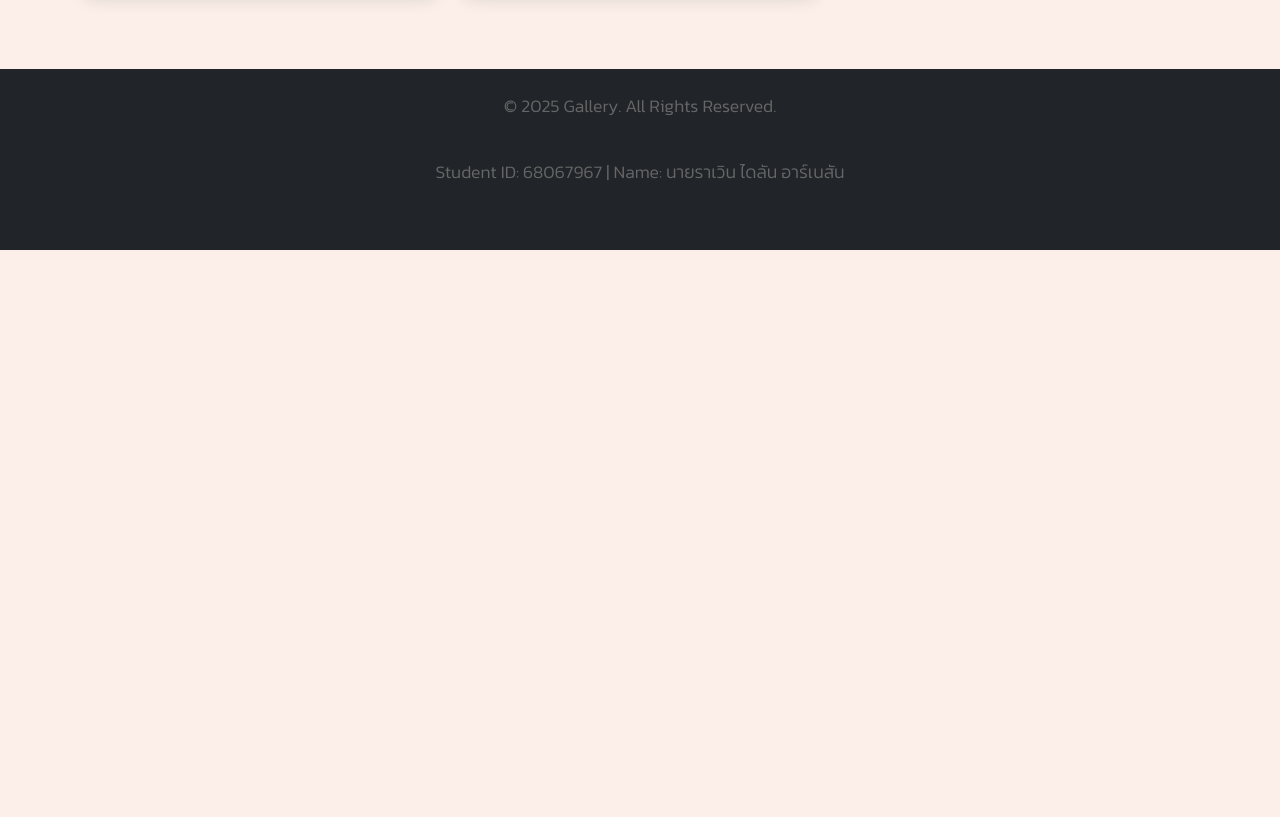
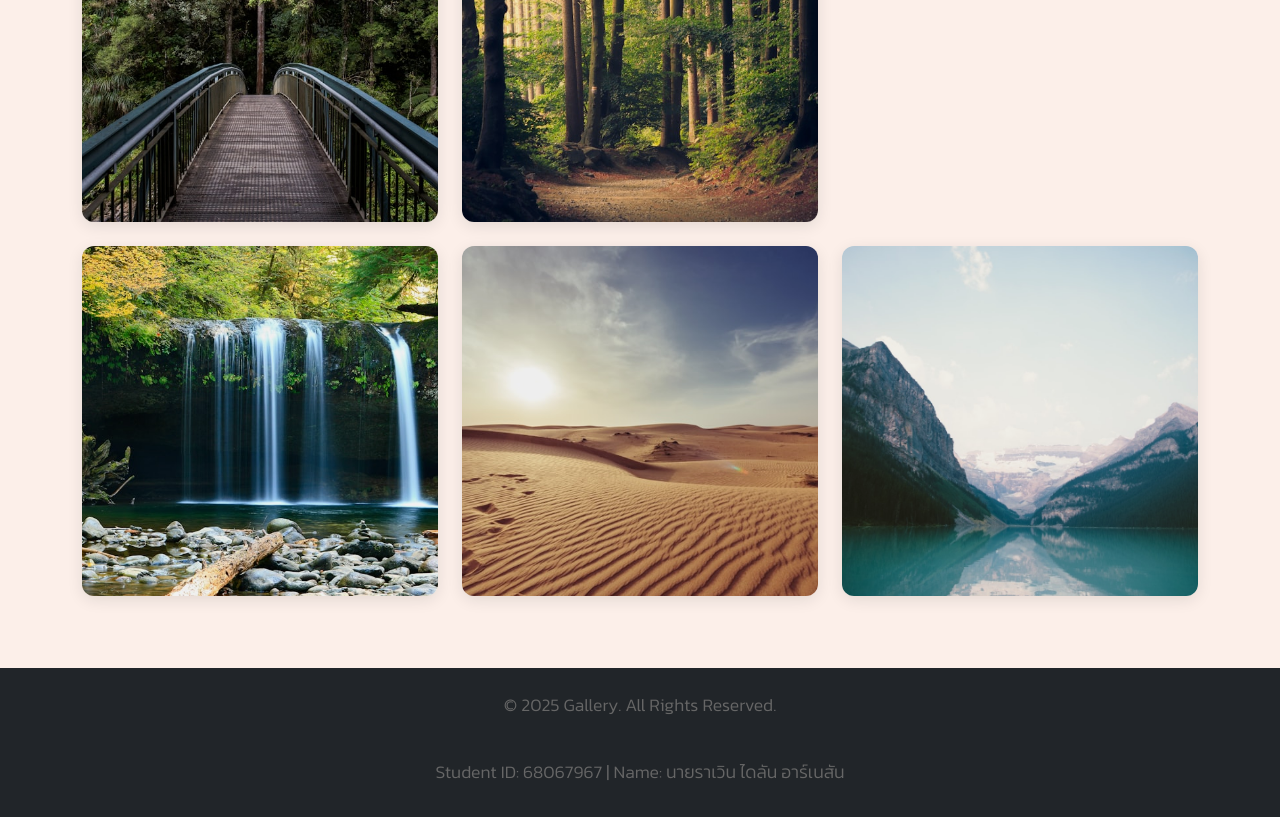
Before and after one commit to Ikarasul/L2_Raven_Dylan_Arneson_68067967, a plain HTML site: page index.html in a window 1280 px wide. Shown: the part 742-1559 px from the top of the page. Before the commit the page ends 992 px from the top, so only its background shows below. Drawn offline with nearby package versions, Linux system fonts and the light colour scheme.

Commit message:
Add files via upload

```diff
--- a/gallary.css
+++ b/gallary.css
@@ -23,9 +23,10 @@ p {
     margin-bottom: 40px;
 }
 
-img {
+.img-fluid {
     width: 100%;
-    height: 350px;
+    height: 350px !important;
+    /* Force height to override any specific attributes */
     object-fit: cover;
     border-radius: 12px;
     box-shadow: 0 4px 15px rgba(0, 0, 0, 0.1);
@@ -36,7 +37,7 @@ img {
     filter: brightness(0.95);
 }
 
-img:hover {
+.img-fluid:hover {
     transform: scale(1.03) translateY(-5px);
     box-shadow: 0 15px 30px rgba(0, 0, 0, 0.2);
     filter: brightness(1.05);
--- a/index.html
+++ b/index.html
@@ -60,6 +60,15 @@
             <div class="col-md-4 mb-4">
                 <img src="images/river.jpg" class="img-fluid" alt="River Flow">
             </div>
+            <div class="col-md-4 mb-4">
+                <img src="images/waterfall.jpg" class="img-fluid" alt="Waterfall">
+            </div>
+            <div class="col-md-4 mb-4">
+                <img src="images/desert.jpg" class="img-fluid" alt="Desert Dunes">
+            </div>
+            <div class="col-md-4 mb-4">
+                <img src="images/lake.jpg" class="img-fluid" alt="Mountain Lake">
+            </div>
 
         </div>
     </div>
```
Also changed, not shown: images/desert.jpg (added), images/lake.jpg (added), images/waterfall.jpg (added).
